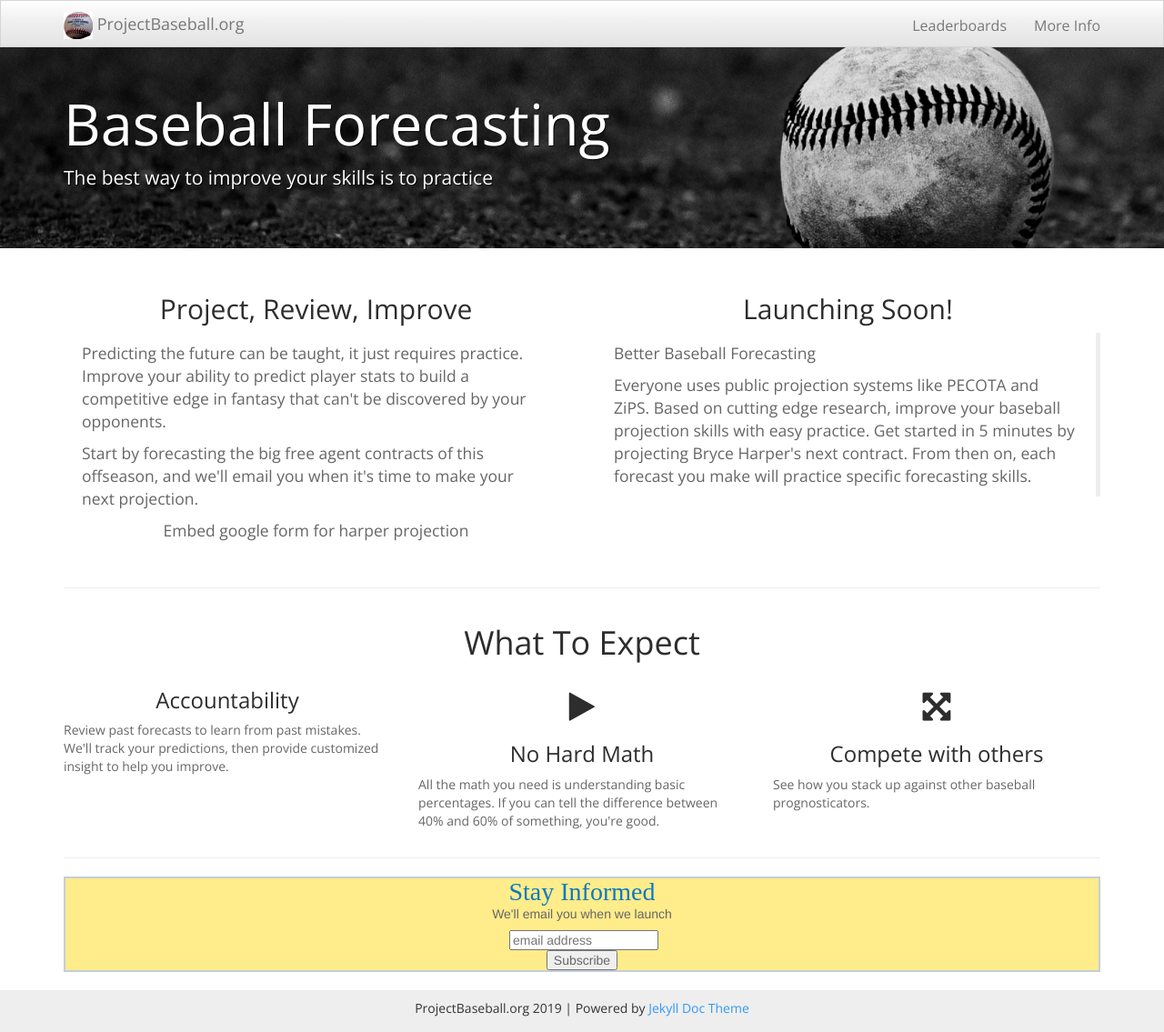
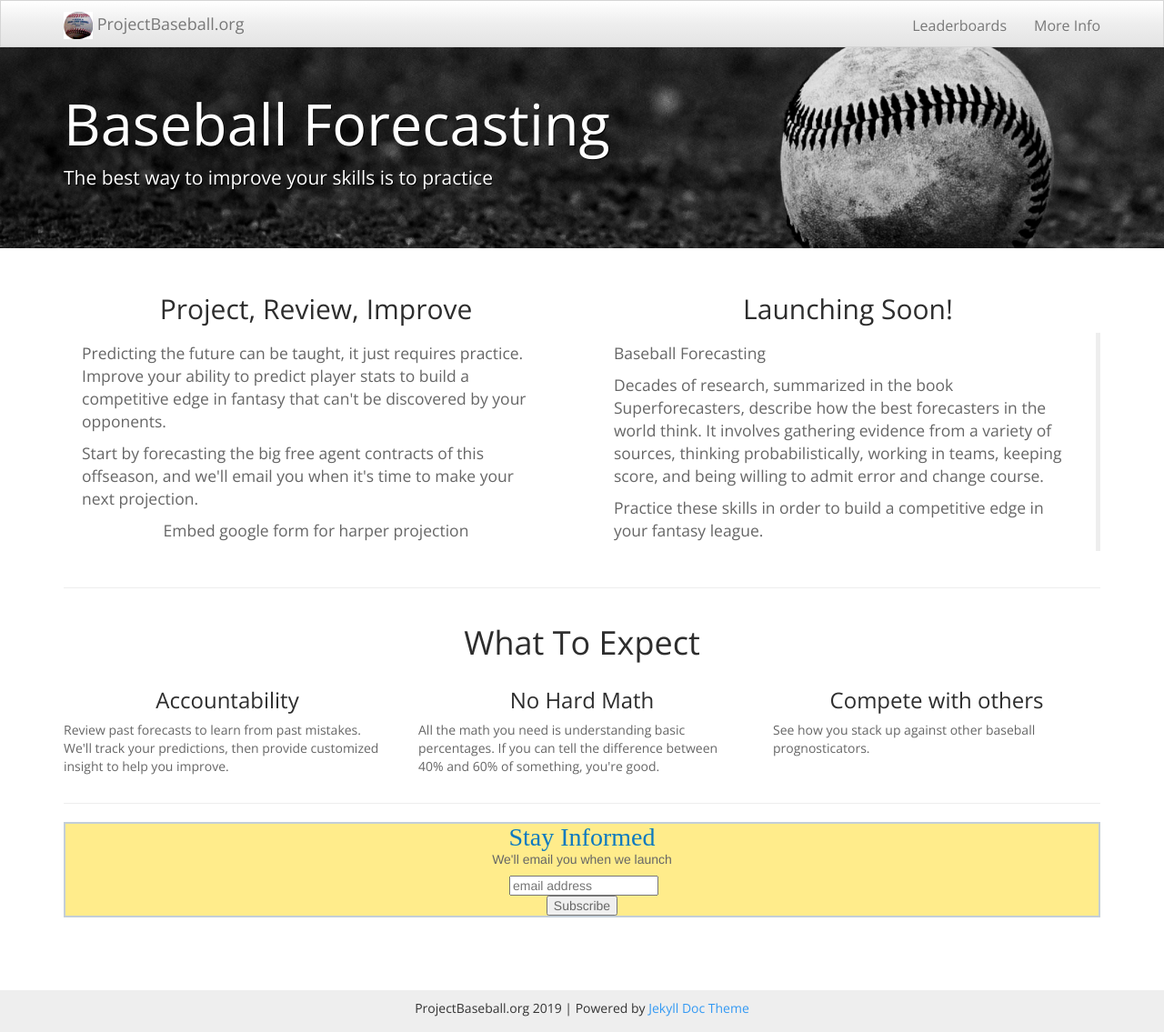
Before and after one commit to leleu/projectbaseball-org, a Jekyll site: the page built from index.html, in a window 1280 px wide and 1135 px high. Shown: the whole window at 91% size. Built offline with Jekyll 4.4.1, drawn with Linux system fonts in a browser that asks for light colours; nearby versions of some CDN libraries; comment, search, counter and statistics services are not loaded.

Commit message:
updated homepage language

```diff
--- a/index.html
+++ b/index.html
@@ -28,11 +28,10 @@ layout: default
         <div class="col-md-6">
             <h2 class="header-light regular-pad text-center">Launching Soon!</h2>
             <blockquote style="border-right: 5px solid #eeeeee; border-left: 0px">
-              <p>Better Baseball Forecasting</p>
-              <p>Everyone uses public projection systems like PECOTA and ZiPS.
-                 Based on cutting edge research, improve your baseball projection skills with easy practice.
-                 Get started in 5 minutes by projecting Bryce Harper's next contract.  From then on, each forecast you make
-                 will practice specific forecasting skills.</p>
+              <p>Baseball Forecasting</p>
+              <p>Decades of research, summarized in the book Superforecasters, describe how the best forecasters
+              in the world think.  It involves gathering evidence from a variety of sources, thinking probabilistically, working in teams, keeping score, and being willing to admit error and change course.</p>
+              <p>Practice these skills in order to build a competitive edge in your fantasy league.</p>
             </blockquote>
         </div>
     </div>
@@ -49,13 +48,11 @@ layout: default
             </p>
         </div>
         <div class="col-sm-4">
-            <h1 class="text-center"><i class="fa fa-play" aria-hidden="true"></i></h1>
             <h3 class="text-center">No Hard Math</h3>
             <p>All the math you need is understanding basic percentages.  If you can tell the difference between
             40% and 60% of something, you're good.</p>
         </div>
         <div class="col-sm-4">
-            <h1 class="text-center"><i class="fa fa-arrows-alt" aria-hidden="true"></i></h1>
             <h3 class="text-center">Compete with others</h3>
             <p>See how you stack up against other baseball prognosticators.</p>
         </div>
```
